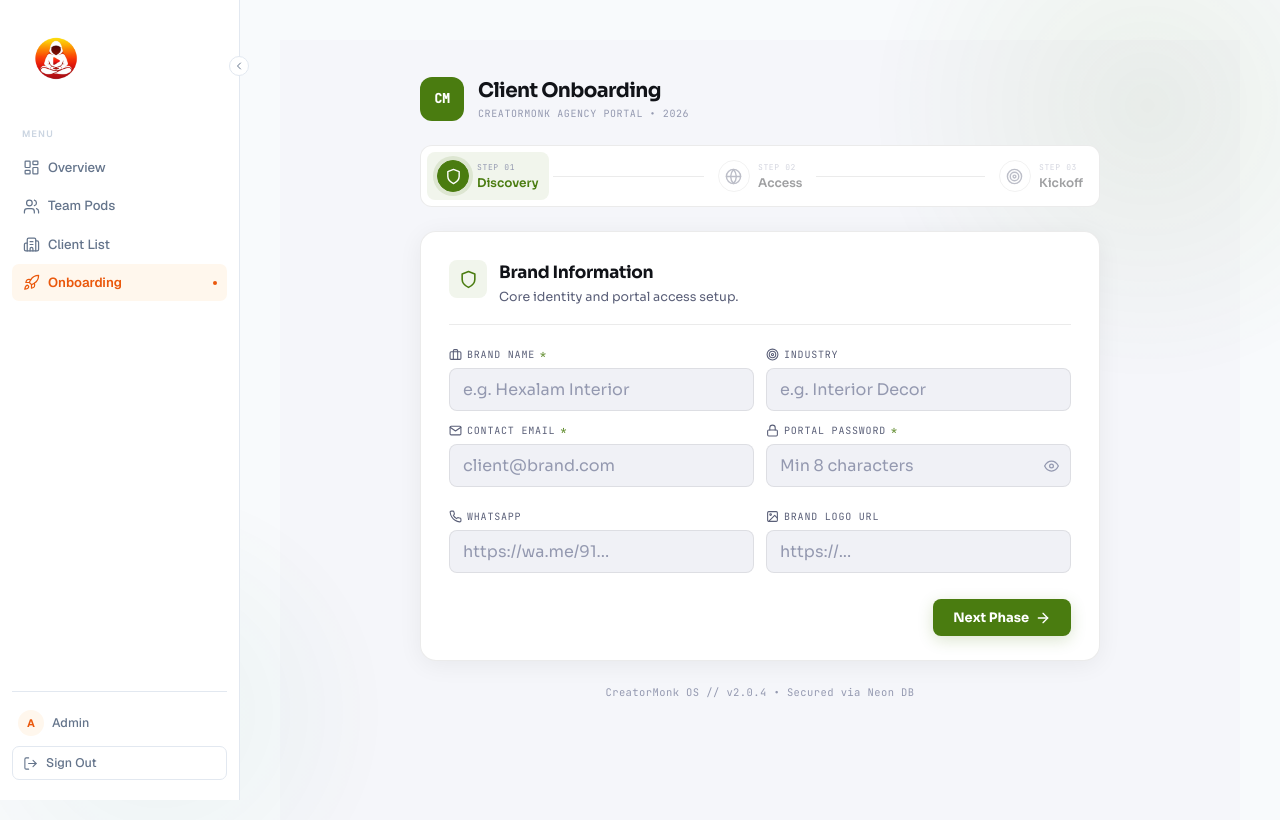
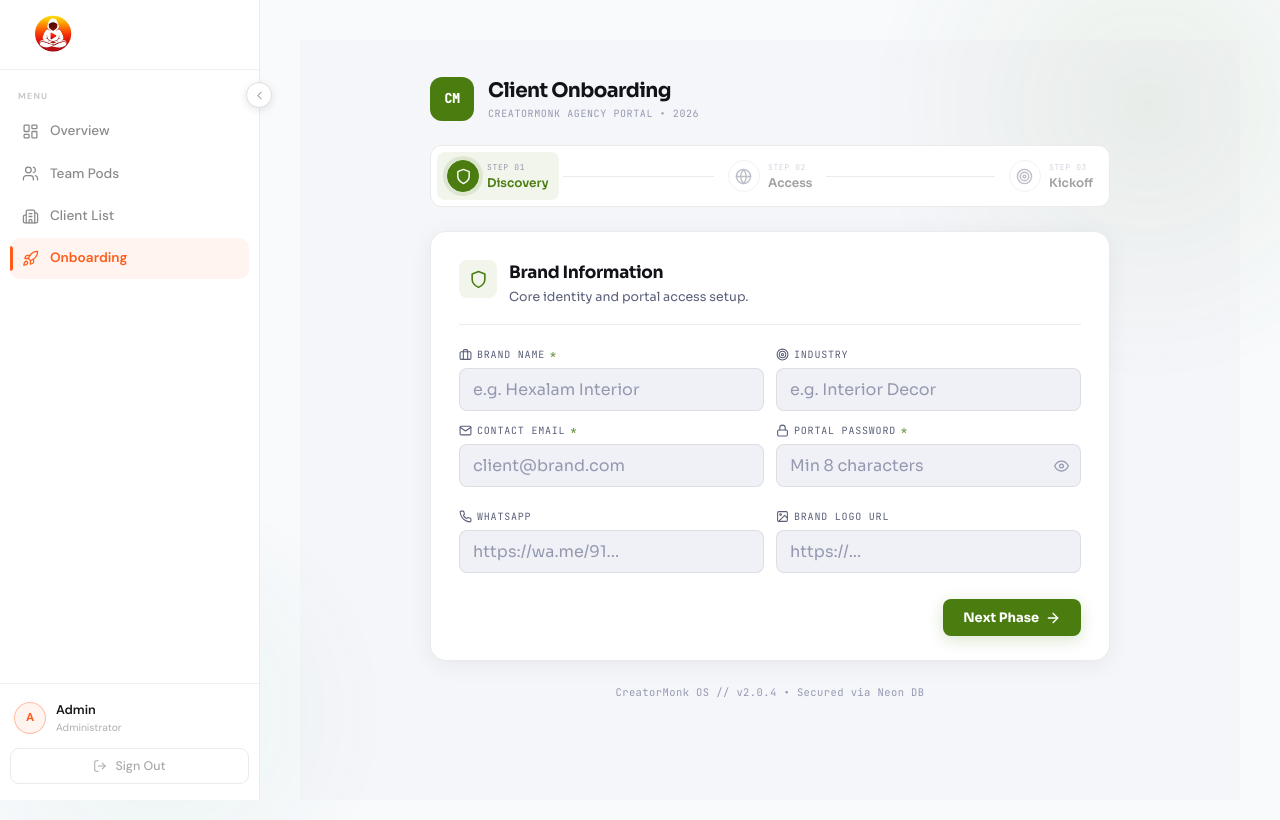
Before and after one commit to itsHellboyHere/studio-creator-monk, a Next.js app: page /onboarding in a window 1280 px wide. Shown: the top 820 px of the page. Built offline with nearby package versions, Linux system fonts and the light colour scheme; no server answers; the database is empty.

Commit message:
updated login.css

```diff
--- a/src/app/(team)/team/layout.module.css
+++ b/src/app/(team)/team/layout.module.css
@@ -1,3 +1,5 @@
+/* layout.module.css */
+
 .layoutWrapper {
   display: flex;
   min-height: 100vh;
@@ -5,14 +7,19 @@
 
 .mainContent {
   flex: 1;
-  /* ❌ Remove margin-left: 260px; */
-  min-width: 0; /* ✅ Add this so flex items don't overflow */
+  min-width: 0;
+  height: 100vh;
+  overflow-y: auto;      /* children scroll independently */
   padding: 2.5rem;
-  background-color: var(--bg-body);
+  background-color: var(--bg-body, #f9fafb);
 }
 
 @media (max-width: 768px) {
   .layoutWrapper { flex-direction: column; }
-  /* Padding adjustment for mobile (accounting for the 52px top mobile bar) */
-  .mainContent { padding: 5rem 1.5rem 1.5rem; }
+  .mainContent {
+    height: auto;
+    min-height: 100dvh;
+    overflow-y: unset;
+    padding: calc(56px + 1.5rem) 1.25rem 2rem;
+  }
 }
--- a/src/components/layout/Sidebar.js
+++ b/src/components/layout/Sidebar.js
@@ -19,98 +19,70 @@ import { getActionablePostCount } from "./actions";
 import styles from "./Sidebar.module.css";
 
 const menuItems = [
-  { name: "Overview",    path: "/dashboard",   icon: LayoutDashboard },
-  { name: "Team Pods",   path: "/team",        icon: Users },
-  { name: "Client List", path: "/clients",     icon: Building2 },
-  { name: "Onboarding",  path: "/onboarding",  icon: Rocket },
+  { name: "Overview",    path: "/dashboard",  icon: LayoutDashboard },
+  { name: "Team Pods",   path: "/team",       icon: Users },
+  { name: "Client List", path: "/clients",    icon: Building2 },
+  { name: "Onboarding",  path: "/onboarding", icon: Rocket },
 ];
 
 export default function Sidebar() {
   const pathname = usePathname();
-  const [collapsed, setCollapsed]   = useState(false);
+  const [collapsed, setCollapsed] = useState(false);
   const [mobileOpen, setMobileOpen] = useState(false);
   const [actionCount, setActionCount] = useState(0);
 
   const closeMobile = () => setMobileOpen(false);
 
-  useEffect(() => {
-    closeMobile();
-  }, [pathname]);
+  useEffect(() => { closeMobile(); }, [pathname]);
 
   useEffect(() => {
-    const fetchCount = async () => {
-      const count = await getActionablePostCount();
-      setActionCount(count);
-    };
-    fetchCount();
+    getActionablePostCount().then(setActionCount);
   }, [pathname]);
 
   return (
     <>
       {/* ── Mobile top bar ── */}
       <div className={styles.mobileBar}>
-        <div className={styles.mobileLogo}>
-          <Image
-            src="/logo1.png"
-            alt="CreatorMonk"
-            width={160}
-            height={80}
-            style={{ objectFit: "contain", objectPosition: "left" }}
-            priority
-          />
-        </div>
-        <button
-          className={styles.mobileToggle}
-          onClick={() => setMobileOpen(!mobileOpen)}
-          aria-label="Toggle menu"
-        >
+        <Image src="/logo1.png" alt="CreatorMonk" width={140} height={70}
+          style={{ objectFit: "contain", objectPosition: "left" }} priority />
+        <button className={styles.burgerBtn} onClick={() => setMobileOpen(o => !o)} aria-label="Toggle menu">
           {mobileOpen ? <X size={20} /> : <Menu size={20} />}
-          {actionCount > 0 && !mobileOpen && <span className={styles.mobileToggleDot} />}
+          {actionCount > 0 && !mobileOpen && <span className={styles.burgerDot} />}
         </button>
       </div>
 
-      {/* ── Mobile overlay ── */}
-      {mobileOpen && (
-        <div className={styles.overlay} onClick={closeMobile} />
-      )}
+      {/* Mobile overlay */}
+      {mobileOpen && <div className={styles.overlay} onClick={closeMobile} />}
 
       {/* ── Sidebar ── */}
-      <aside
-        className={`${styles.sidebar} ${collapsed ? styles.collapsed : ""} ${mobileOpen ? styles.mobileVisible : ""}`}
-      >
-        {/* Logo — hidden on mobile (top bar already has it) */}
-        <div className={styles.logoSection}>
-          {collapsed ? (
-            <div className={styles.logoIcon}>CM</div>
-          ) : (
-            <Image
-              src="/logo1.png"
-              alt="CreatorMonk"
-              width={160}
-              height={80}
-              style={{ objectFit: "contain", objectPosition: "left", maxWidth: "100%" }}
-              priority
-            />
-          )}
+      <aside className={`${styles.sidebar} ${collapsed ? styles.collapsed : ""} ${mobileOpen ? styles.mobileVisible : ""}`}>
+
+        {/* Logo */}
+        <div className={styles.logoWrap}>
+          {collapsed
+            ? <div className={styles.logoMark}>CM</div>
+            : <Image src="/logo1.png" alt="CreatorMonk" width={148} height={70}
+                style={{ objectFit: "contain", objectPosition: "left", maxWidth: "100%" }} priority />
+          }
         </div>
 
-        {/* Collapse toggle — desktop only */}
+        {/* Desktop collapse toggle — always visible */}
         <button
           className={styles.collapseBtn}
-          onClick={() => setCollapsed(!collapsed)}
+          onClick={() => setCollapsed(c => !c)}
           aria-label="Toggle sidebar"
         >
-          {collapsed ? <ChevronRight size={12} /> : <ChevronLeft size={12} />}
+          {collapsed ? <ChevronRight size={13} /> : <ChevronLeft size={13} />}
         </button>
 
         {/* Nav */}
         <nav className={styles.nav}>
           {!collapsed && <span className={styles.navLabel}>Menu</span>}
+
           {menuItems.map((item) => {
-            const Icon     = item.icon;
+            const Icon = item.icon;
             const isActive = pathname === item.path || pathname.startsWith(item.path + "/");
-            const isClientList = item.name === "Client List";
-            const showAlert = isClientList && actionCount > 0;
+            const showAlert = item.name === "Client List" && actionCount > 0;
 
             return (
               <Link
@@ -120,20 +92,12 @@ export default function Sidebar() {
                 onClick={closeMobile}
                 title={collapsed ? item.name : undefined}
               >
-                <span className={styles.navIcon}>
-                  <Icon size={17} strokeWidth={1.75} />
-                  {showAlert && collapsed && <span className={styles.collapsedAlertDot} />}
+                <span className={styles.iconWrap}>
+                  <Icon size={17} strokeWidth={1.8} />
+                  {showAlert && collapsed && <span className={styles.iconDot} />}
                 </span>
-
-                {!collapsed && (
-                  <span className={styles.navName}>{item.name}</span>
-                )}
-
-                {showAlert && !collapsed && (
-                  <span className={styles.alertBadge}>{actionCount}</span>
-                )}
-
-                {isActive && !collapsed && !showAlert && <span className={styles.activeDot} />}
+                {!collapsed && <span className={styles.navName}>{item.name}</span>}
+                {showAlert && !collapsed && <span className={styles.badge}>{actionCount}</span>}
               </Link>
             );
           })}
@@ -141,18 +105,17 @@ export default function Sidebar() {
 
         {/* Footer */}
         <div className={styles.footer}>
-          {!collapsed && (
-            <div className={styles.footerUser}>
-              <div className={styles.userAvatar}>A</div>
-              <span className={styles.userLabel}>Admin</span>
-            </div>
-          )}
-          <button
-            onClick={() => signOut({ callbackUrl: "/login" })}
-            className={styles.logoutBtn}
-            title="Sign out"
-          >
-            <LogOut size={15} strokeWidth={1.75} />
+          <div className={`${styles.userRow} ${collapsed ? styles.userRowCollapsed : ""}`}>
+            <div className={styles.avatar}>A</div>
+            {!collapsed && (
+              <div className={styles.userText}>
+                <span className={styles.userName}>Admin</span>
+                <span className={styles.userRole}>Administrator</span>
+              </div>
+            )}
+          </div>
+          <button onClick={() => signOut({ callbackUrl: "/login" })} className={styles.logoutBtn} title="Sign out">
+            <LogOut size={14} strokeWidth={1.8} />
             {!collapsed && <span>Sign Out</span>}
           </button>
         </div>
--- a/src/components/layout/Sidebar.module.css
+++ b/src/components/layout/Sidebar.module.css
@@ -1,140 +1,168 @@
-@import url('https://fonts.googleapis.com/css2?family=Geist:wght@400;500;600;700&display=swap');
+@import url('https://fonts.googleapis.com/css2?family=DM+Sans:ital,opsz,wght@0,9..40,400;0,9..40,500;0,9..40,600;0,9..40,700&display=swap');
 
-/* ── Mobile bar (hidden on desktop) ── */
-.mobileBar {
-  display: none;
+/* ════════════════════════════════════
+   MOBILE BAR — hidden on desktop
+════════════════════════════════════ */
+.mobileBar { display: none; }
+.overlay    { display: none; }
+
+/* ════════════════════════════════════
+   SIDEBAR — desktop
+════════════════════════════════════ */
+.sidebar {
+  width: 240px;
+  height: 100vh;
+  position: sticky;
+  top: 0;
+  flex-shrink: 0;
+  display: flex;
+  flex-direction: column;
+  font-family: 'DM Sans', sans-serif;
+
+  /* KEY FIX: visible so collapseBtn isn't clipped at the right edge */
+  overflow: visible;
+  z-index: 100;
+
+  background: #ffffff;
+  border-right: 1px solid #ebebeb;
+  transition: width 0.24s cubic-bezier(0.4, 0, 0.2, 1);
 }
 
-/* ── Overlay ── */
-.overlay {
-  display: none;
+.sidebar.collapsed { width: 64px; }
+
+/* ── Logo ── */
+.logoWrap {
+  flex-shrink: 0;
+  height: 70px;
+  display: flex;
+  align-items: center;
+  padding: 0 18px;
+  border-bottom: 1px solid #f0f0f0;
+  overflow: hidden;
 }
 
-/* ── Sidebar ── */
-.sidebar {
-  width: 220px;
-  height: 100vh;
-  background: var(--bg-surface);
-  border-right: 1px solid var(--border-light);
-  display: flex;
-  flex-direction: column;
-  position: sticky;
-  top: 0;
-  z-index: 100;
-  padding: 1rem 0.75rem 1.25rem;
-  transition: width 0.2s ease;
-  font-family: 'Geist', sans-serif;
-  flex-shrink: 0;
-}
-
-.sidebar.collapsed {
-  width: 58px;
-}
-
-/* ── Logo ── */
-.logoSection {
-  display: flex;
-  align-items: center;
-  padding: 0.25rem 0.25rem 1.75rem 0.25rem;
-  min-height: 68px;
-}
-
-.logoIcon {
-  background: var(--primary);
-  color: white;
-  min-width: 34px;
-  width: 34px;
-  height: 34px;
-  border-radius: 7px;
+.logoMark {
+  width: 36px;
+  height: 36px;
+  min-width: 36px;
+  background: #ff5c1a;
+  border-radius: 9px;
   display: flex;
   align-items: center;
   justify-content: center;
+  font-size: 0.6rem;
   font-weight: 800;
-  font-size: 0.65rem;
-  letter-spacing: 0.02em;
-  flex-shrink: 0;
+  color: #fff;
+  letter-spacing: 0.04em;
 }
 
-/* ── Collapse button ── */
+/* ── Collapse toggle ── */
+/* Positioned absolute relative to the sidebar. Because sidebar has
+   overflow:visible, this button peeks out past the right border.      */
 .collapseBtn {
   position: absolute;
-  right: -10px;
-  top: 3.5rem;
-  width: 20px;
-  height: 20px;
-  background: var(--bg-surface);
-  border: 1px solid var(--border-light);
+  right: -13px;
+  top: 82px;
+  width: 26px;
+  height: 26px;
+  background: #ffffff;
+  border: 1.5px solid #dedede;
   border-radius: 50%;
   display: flex;
   align-items: center;
   justify-content: center;
   cursor: pointer;
-  color: var(--text-muted);
-  transition: color 0.15s, border-color 0.15s, background 0.15s;
-  z-index: 10;
+  color: #b0b0b0;
+  z-index: 200;
+  box-shadow: 0 2px 8px rgba(0,0,0,0.10);
+  transition: background 0.18s, color 0.18s, border-color 0.18s, box-shadow 0.18s;
+  flex-shrink: 0;
+}
+.collapseBtn:hover {
+  background: #ff5c1a;
+  border-color: #ff5c1a;
+  color: #fff;
+  box-shadow: 0 4px 14px rgba(255,92,26,0.35);
 }
 
-.collapseBtn:hover {
-  color: var(--primary);
-  border-color: var(--primary);
-  background: var(--primary-light);
-}
-
-/* ── Nav ── */
+/* ── Nav (scrollable) ── */
 .nav {
   flex: 1;
+  overflow-y: auto;
+  overflow-x: hidden;
+  padding: 20px 10px 12px;
   display: flex;
   flex-direction: column;
-  gap: 1px;
-  overflow-y: auto;
-  overflow-x: hidden;
+  gap: 2px;
+  scrollbar-width: none;
 }
+.nav::-webkit-scrollbar { display: none; }
 
 .navLabel {
-  font-size: 0.58rem;
-  font-weight: 600;
-  letter-spacing: 0.12em;
+  font-size: 0.55rem;
+  font-weight: 700;
+  letter-spacing: 0.14em;
   text-transform: uppercase;
-  color: var(--border-hover);
-  padding: 0 0.625rem;
-  margin-bottom: 0.375rem;
+  color: #c8c8c8;
+  padding: 0 8px;
+  margin-bottom: 6px;
+  white-space: nowrap;
 }
 
 .navItem {
   display: flex;
   align-items: center;
-  gap: 0.5rem;
-  padding: 0.55rem 0.625rem;
-  border-radius: 7px;
-  color: var(--text-muted);
-  font-size: 0.825rem;
+  gap: 10px;
+  padding: 10px 10px;
+  border-radius: 10px;
+  color: #8a8a8a;
+  font-size: 0.85rem;
   font-weight: 500;
   text-decoration: none;
-  transition: background 0.15s, color 0.15s;
   white-space: nowrap;
   overflow: hidden;
   position: relative;
   flex-shrink: 0;
+  transition: background 0.16s, color 0.16s;
+  -webkit-font-smoothing: antialiased;
 }
-
 .navItem:hover {
-  background: var(--bg-body);
-  color: var(--text-main);
+  background: #f7f7f7;
+  color: #1a1a1a;
 }
 
 .active {
-  background: var(--primary-light);
-  color: var(--primary) !important;
+  background: #fff4f0 !important;
+  color: #ff5c1a !important;
   font-weight: 600;
 }
+.active::before {
+  content: '';
+  position: absolute;
+  left: 0;
+  top: 18%;
+  height: 64%;
+  width: 3px;
+  background: #ff5c1a;
+  border-radius: 0 3px 3px 0;
+}
 
-.navIcon {
+.iconWrap {
   display: flex;
   align-items: center;
   justify-content: center;
+  width: 20px;
   flex-shrink: 0;
-  width: 18px;
   position: relative;
+}
+
+.iconDot {
+  position: absolute;
+  top: -3px; right: -4px;
+  width: 7px; height: 7px;
+  background: #ef4444;
+  border-radius: 50%;
+  border: 2px solid #ffffff;
 }
 
 .navName {
@@ -143,252 +171,183 @@
   text-overflow: ellipsis;
 }
 
-.activeDot {
-  width: 4px;
-  height: 4px;
-  background: var(--primary);
-  border-radius: 50%;
+/* ── Badge ── */
+.badge {
+  background: #ef4444;
+  color: #fff;
+  font-size: 0.6rem;
+  font-weight: 700;
+  padding: 2px 6px;
+  border-radius: 99px;
   flex-shrink: 0;
-}
-
-/* ── Notification badges ── */
-.alertBadge {
-  background: #ef4444;
-  color: white;
-  font-size: 0.65rem;
-  font-weight: 700;
-  padding: 0.1rem 0.4rem;
-  border-radius: 99px;
-  min-width: 18px;
-  display: flex;
-  align-items: center;
-  justify-content: center;
-  flex-shrink: 0;
-  box-shadow: 0 2px 5px rgba(239, 68, 68, 0.3);
+  box-shadow: 0 2px 6px rgba(239,68,68,0.35);
   animation: popIn 0.2s cubic-bezier(0.175, 0.885, 0.32, 1.275);
 }
-
-.collapsedAlertDot {
-  position: absolute;
-  top: -2px;
-  right: -4px;
-  width: 8px;
-  height: 8px;
-  background: #ef4444;
-  border-radius: 50%;
-  border: 2px solid var(--bg-surface);
-}
-
 @keyframes popIn {
-  0%   { transform: scale(0.8); opacity: 0; }
-  100% { transform: scale(1);   opacity: 1; }
+  from { transform: scale(0.6); opacity: 0; }
+  to   { transform: scale(1);   opacity: 1; }
 }
 
 /* ── Footer ── */
 .footer {
+  flex-shrink: 0;
+  padding: 12px 10px 16px;
+  border-top: 1px solid #f0f0f0;
   display: flex;
   flex-direction: column;
-  gap: 0.375rem;
-  padding-top: 0.875rem;
-  border-top: 1px solid var(--border-light);
-  flex-shrink: 0;
-}
-
-.footerUser {
-  display: flex;
-  align-items: center;
-  gap: 0.5rem;
-  padding: 0.25rem 0.375rem;
+  gap: 8px;
   overflow: hidden;
 }
 
-.userAvatar {
-  min-width: 26px;
-  width: 26px;
-  height: 26px;
-  background: var(--primary-light);
-  color: var(--primary);
+.userRow {
+  display: flex;
+  align-items: center;
+  gap: 10px;
+  padding: 4px 4px;
+  overflow: hidden;
+}
+.userRowCollapsed { justify-content: center; }
+
+.avatar {
+  width: 32px;
+  height: 32px;
+  min-width: 32px;
+  background: #fff4f0;
+  border: 1.5px solid rgba(255,92,26,0.35);
   border-radius: 50%;
   display: flex;
   align-items: center;
   justify-content: center;
-  font-size: 0.68rem;
+  font-size: 0.72rem;
   font-weight: 700;
+  color: #ff5c1a;
   flex-shrink: 0;
 }
 
-.userLabel {
-  font-size: 0.775rem;
-  font-weight: 500;
-  color: var(--text-muted);
+.userText {
+  display: flex;
+  flex-direction: column;
+  overflow: hidden;
+  gap: 1px;
+}
+.userName {
+  font-size: 0.8rem;
+  font-weight: 600;
+  color: #1a1a1a;
+  white-space: nowrap;
   overflow: hidden;
   text-overflow: ellipsis;
+}
+.userRole {
+  font-size: 0.65rem;
+  color: #b0b0b0;
   white-space: nowrap;
 }
 
 .logoutBtn {
   display: flex;
   align-items: center;
-  gap: 0.5rem;
-  padding: 0.5rem 0.625rem;
-  border: 1px solid var(--border-light);
-  border-radius: 7px;
+  justify-content: center;
+  gap: 8px;
+  padding: 9px 10px;
+  border: 1px solid #ebebeb;
+  border-radius: 9px;
   background: transparent;
-  color: var(--text-muted);
-  font-size: 0.775rem;
+  color: #aaaaaa;
+  font-size: 0.78rem;
   font-weight: 500;
   cursor: pointer;
-  transition: all 0.15s ease;
+  font-family: 'DM Sans', sans-serif;
   white-space: nowrap;
   overflow: hidden;
-  font-family: 'Geist', sans-serif;
   width: 100%;
+  transition: background 0.16s, border-color 0.16s, color 0.16s;
 }
-
 .logoutBtn:hover {
   background: #fef2f2;
   border-color: #fecaca;
-  color: var(--status-danger);
+  color: #ef4444;
 }
 
-/* ── MOBILE ── */
+/* ════════════════════════════════════
+   MOBILE ≤ 768px
+════════════════════════════════════ */
 @media (max-width: 768px) {
 
-  /* Top bar */
   .mobileBar {
     display: flex;
     align-items: center;
     justify-content: space-between;
     padding: 0 1rem;
-    height: 58px;
-    background: var(--bg-surface);
-    border-bottom: 1px solid var(--border-light);
+    height: 56px;
+    background: #ffffff;
+    border-bottom: 1px solid #ebebeb;
     position: fixed;
-    top: 0;
-    left: 0;
-    right: 0;
+    top: 0; left: 0; right: 0;
     z-index: 200;
-    font-family: 'Geist', sans-serif;
+    box-shadow: 0 1px 8px rgba(0,0,0,0.05);
   }
 
-  .mobileLogo {
-    display: flex;
-    align-items: center;
-  }
-
-  .mobileToggle {
-    background: none;
-    border: 1px solid var(--border-light);
-    border-radius: 7px;
-    width: 36px;
-    height: 36px;
+  .burgerBtn {
+    background: #f5f5f5;
+    border: 1px solid #e8e8e8;
+    border-radius: 9px;
+    width: 38px;
+    height: 38px;
     display: flex;
     align-items: center;
     justify-content: center;
     cursor: pointer;
-    color: var(--text-main);
-    transition: background 0.15s;
+    color: #333;
+    position: relative;
+    transition: background 0.16s;
     flex-shrink: 0;
-    position: relative;
+  }
+  .burgerBtn:hover { background: #ebebeb; }
+
+  .burgerDot {
+    position: absolute;
+    top: -3px; right: -3px;
+    width: 10px; height: 10px;
+    background: #ef4444;
+    border-radius: 50%;
+    border: 2px solid #ffffff;
   }
 
-  .mobileToggle:hover {
-    background: var(--bg-body);
-  }
-
-  .mobileToggleDot {
-    position: absolute;
-    top: -3px;
-    right: -3px;
-    width: 10px;
-    height: 10px;
-    background: #ef4444;
-    border-radius: 50%;
-    border: 2px solid var(--bg-surface);
-  }
-
-  /* Overlay */
   .overlay {
     display: block;
     position: fixed;
     inset: 0;
-    background: rgba(0, 0, 0, 0.3);
+    background: rgba(0,0,0,0.28);
     z-index: 150;
-    backdrop-filter: blur(2px);
+    backdrop-filter: blur(3px);
+    -webkit-backdrop-filter: blur(3px);
   }
 
-  /* Sidebar drawer
-   *
-   * ROOT CAUSE OF THE CUT-OFF:
-   * iOS Safari's 100vh includes the browser chrome (address bar + bottom toolbar)
-   * so the drawer overflows the actual visible area.
-   *
-   * Fix: use 100dvh (dynamic viewport height) which always equals the
-   * *visible* viewport. Falls back to 100vh for older browsers.
-   * Then subtract the top bar height so the drawer fits exactly below it.
-   */
+  /* On mobile: sidebar switches back to overflow:hidden so content is clipped correctly */
   .sidebar {
     position: fixed;
-    top: 58px;
-    left: -260px;
-    width: 240px !important;
-
-    /* dvh = visible viewport, no browser chrome included */
-    height: calc(100dvh - 58px);
-    /* fallback for browsers without dvh support */
-    height: calc(100svh - 58px);
-
+    top: 56px;
+    left: -280px;
+    width: 260px !important;
+    height: calc(100dvh - 56px);
+    height: calc(100svh - 56px);
+    overflow: hidden;
     z-index: 160;
-    transition: left 0.25s ease;
-    box-shadow: 4px 0 20px rgba(0, 0, 0, 0.08);
-    display: flex;
-    flex-direction: column;
-    overflow: hidden;
-
-    padding-top: 0.75rem;
-    padding-left: 0.75rem;
-    padding-right: 0.75rem;
-    /* bottom padding = home indicator safe area, minimum 1.5rem */
-    padding-bottom: max(1.5rem, env(safe-area-inset-bottom, 1.5rem));
+    transition: left 0.28s cubic-bezier(0.4, 0, 0.2, 1);
+    box-shadow: 6px 0 24px rgba(0,0,0,0.1);
+    padding-bottom: max(1rem, env(safe-area-inset-bottom, 1rem));
   }
 
-  .sidebar.mobileVisible {
-    left: 0;
-  }
+  .sidebar.mobileVisible { left: 0; }
 
-  /* Hide logo in drawer — top bar already shows it */
-  .logoSection {
-    display: none;
-  }
+  .logoWrap    { display: none; }
+  .collapseBtn { display: none; }
 
-  .collapseBtn {
-    display: none;
-  }
-
-  /* Nav scrolls, footer stays pinned */
   .nav {
     flex: 1;
     overflow-y: auto;
     -webkit-overflow-scrolling: touch;
-    padding-top: 0.25rem;
-  }
-
-  /* Footer never squishes or hides */
-  .footer {
-    flex-shrink: 0;
-    padding-top: 0.75rem;
-    /* extra visual gap above home bar */
-    margin-bottom: 0;
-  }
-
-  /* Bigger tap target on logout for mobile */
-  .logoutBtn {
-    padding: 0.75rem 0.625rem;
-    font-size: 0.825rem;
-  }
-
-  /* Bigger tap target on user row too */
-  .footerUser {
-    padding: 0.375rem 0.375rem;
+    padding-top: 16px;
   }
 }
```
